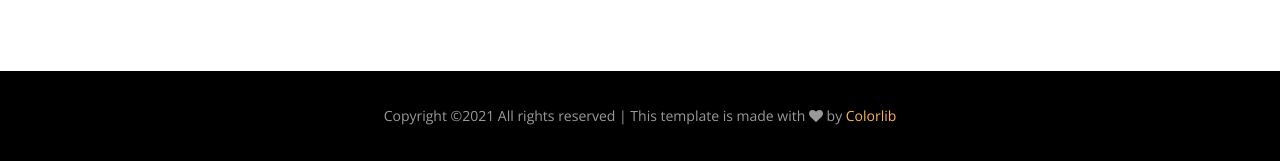
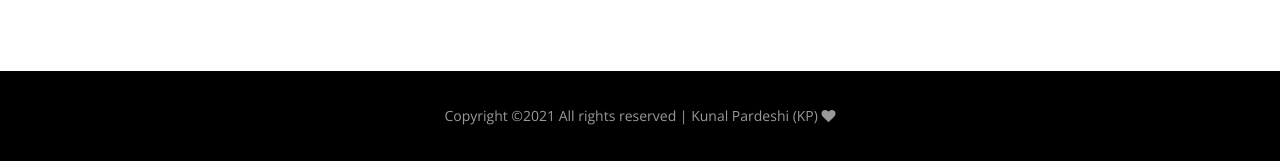
Before and after one commit to KunalKP4042/KPs-Resto-Bar, a Django app: page /blog/1 in a window 1280 px wide. Shown: the part 2876-3037 px from the top of the page. Run offline with Django 3.2, Linux system fonts and the light colour scheme; data comes from the database, SQL or seed files in the repository; some libraries are stand-ins or nearby versions; some web fonts are replaced.

Commit message:
Final Commit

```diff
--- a/templates/base.html
+++ b/templates/base.html
@@ -126,7 +126,7 @@
           <div class="row">
 
              <p class="footer-text col-md-12"><!-- Link back to Colorlib can't be removed. Template is licensed under CC BY 3.0. -->
-Copyright &copy;<script>document.write(new Date().getFullYear());</script> All rights reserved | This template is made with <i class="fa fa-heart" aria-hidden="true"></i> by <a href="https://colorlib.com" target="_blank">Colorlib</a>
+Copyright &copy;<script>document.write(new Date().getFullYear());</script> All rights reserved | Kunal Pardeshi (KP) <i class="fa fa-heart" aria-hidden="true"></i>
 <!-- Link back to Colorlib can't be removed. Template is licensed under CC BY 3.0. --></p>
           </div>
         </div>
```
